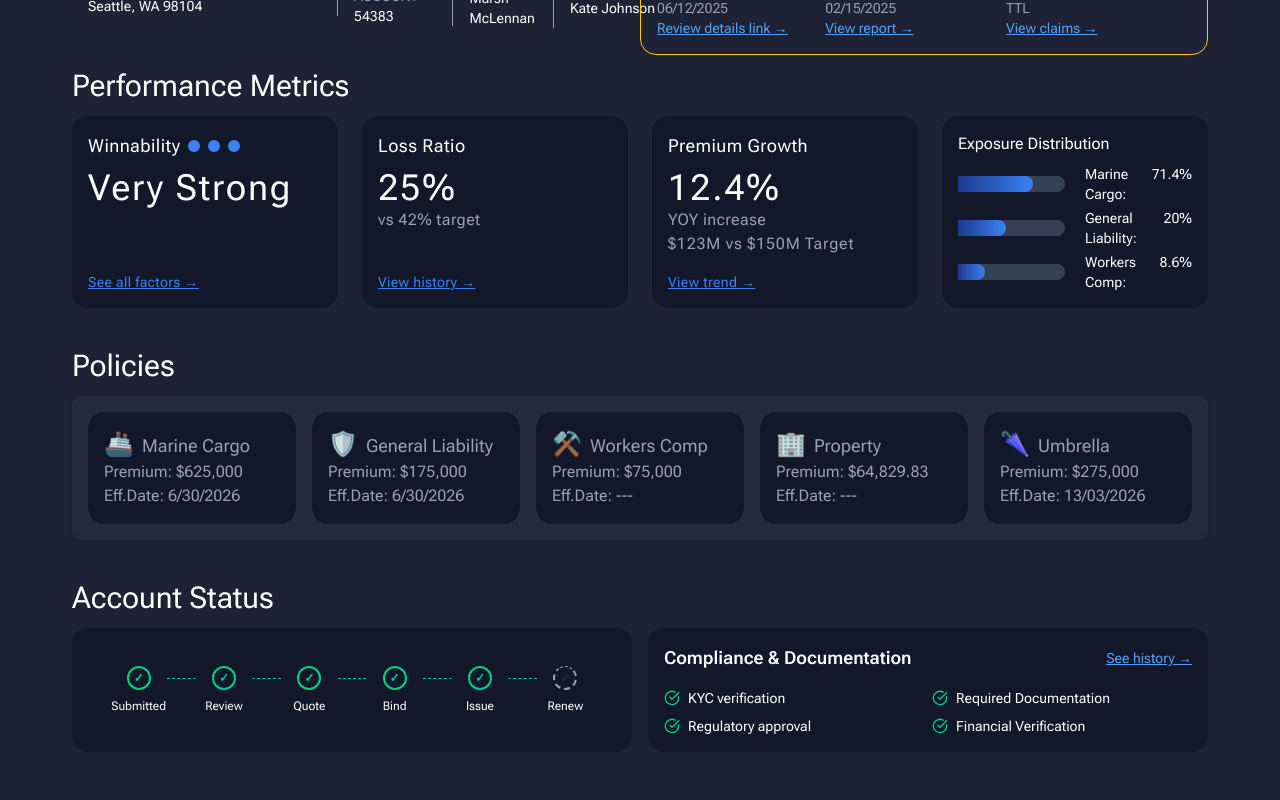
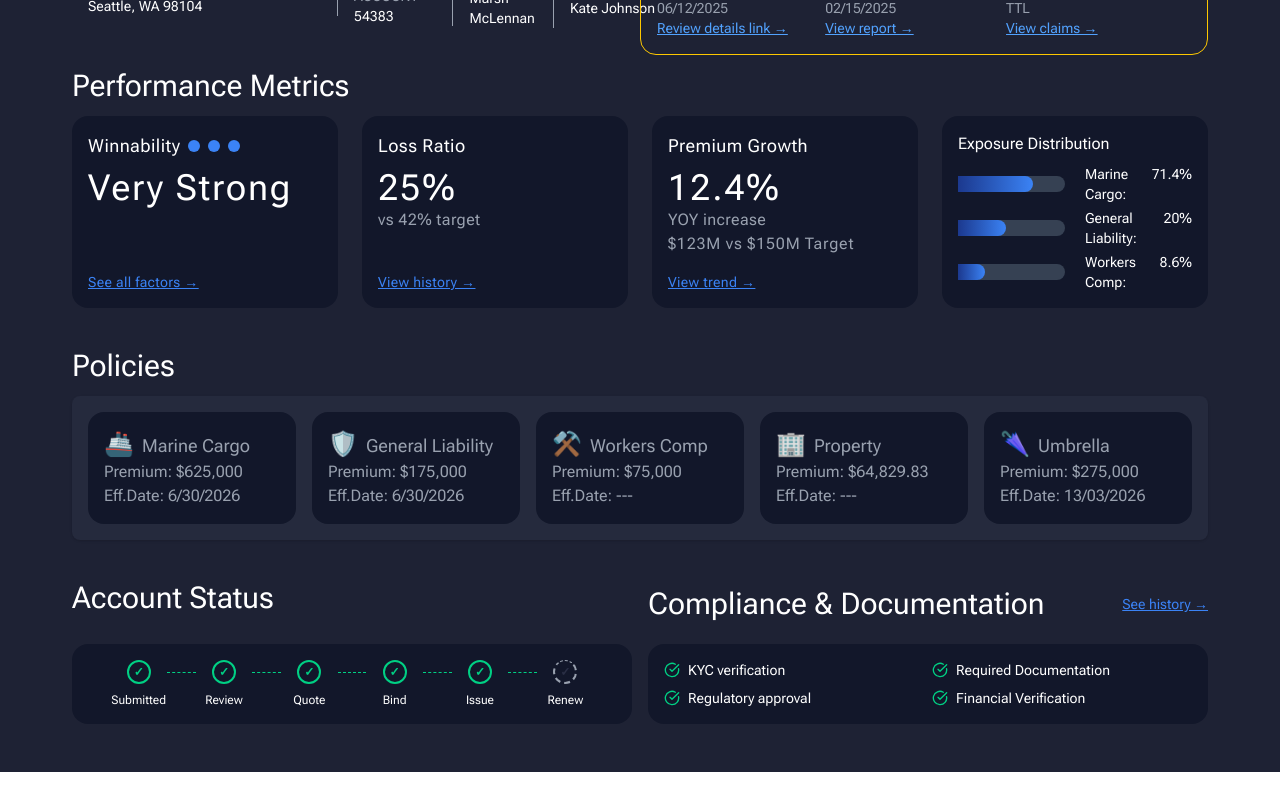
Before and after one commit to OlgaMinaievaWebDev/dashboard-ui, a React (Vite) app: page /accounts in a window 1280 px wide. Shown: the part 309-1109 px from the top of the page. After the commit the page ends 1081 px from the top, so only its background shows below. Built offline with nearby package versions, Linux system fonts and the light colour scheme.

Commit message:
styled account

```diff
--- a/src/components/accounts/accountStatus/StatusSection.jsx
+++ b/src/components/accounts/accountStatus/StatusSection.jsx
@@ -1,27 +1,36 @@
 import ComplianceItem from "./ComplianceItem";
-import StatusCard from "./StatusCard";
 import StatusProgressBar from "./StatusProgressBar";
 
 
 export default function StatusSection() {
 
  return (
-   <div className="mt-10">
+  <div className="mt-10 text-white">
+
+   <div className="flex flex-col lg:flex-row gap-4 mb-4">
+
+    <div className="flex-1">
      <h2 className="text-3xl mb-3">Account Status</h2>
-     <div className="flex flex-col lg:flex-row gap-4 text-white">
-       {/* Account Status */}
+    </div>
+
+
+    <div className="flex-1 flex items-center justify-between">
+     <h3 className="text-3xl">Compliance & Documentation</h3>
+     <a href="#" className="text-azure text-sm underline">
+      See history →
+     </a>
+    </div>
+   </div>
+
+
+   <div className="flex flex-col lg:flex-row gap-4">
+    {/* Progress bar box */}
     <div className="bg-[#12172A] rounded-2xl p-4 flex-1 flex items-center justify-center">
      <StatusProgressBar />
     </div>
 
-       {/* Compliance & Documentation */}
+    {/* Compliance items box */}
     <div className="bg-[#12172A] rounded-2xl p-4 flex-1">
-         <div className="flex justify-between items-center mb-4">
-           <h3 className="text-lg font-semibold">Compliance & Documentation</h3>
-           <a href="#" className="text-blue-400 text-sm underline">
-             See history →
-           </a>
-         </div>
      <div className="grid grid-cols-1 sm:grid-cols-2 gap-2">
       <ComplianceItem label="KYC verification" />
       <ComplianceItem label="Required Documentation" />
```
Lines whose indentation alone changed are shown as unchanged.
